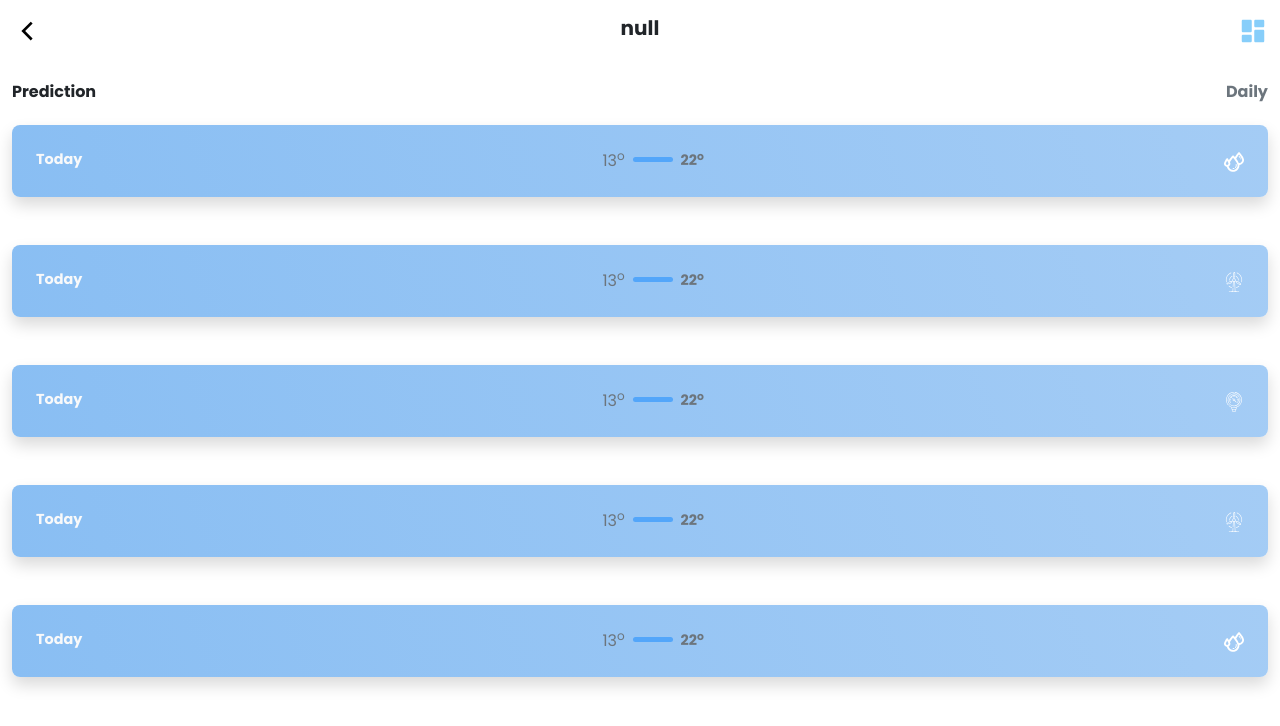
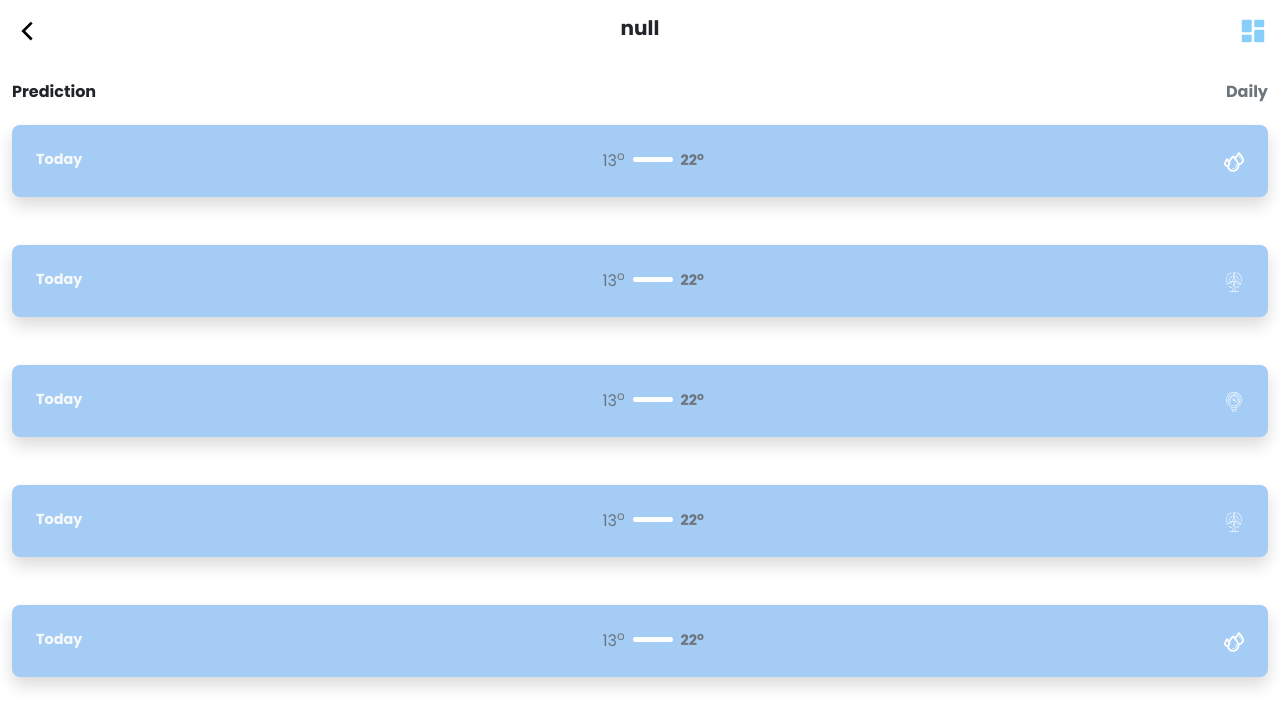
Before and after one commit to JoaoP74/react-weather, a React (Create React App) app: page /forecast in a window 1280 px wide. Shown: the top 726 px of the page. Built offline with nearby package versions, Linux system fonts and the light colour scheme.

Commit message:
Updated the future weather component notch bg color

```diff
--- a/src/inc/styles/style.css
+++ b/src/inc/styles/style.css
@@ -236,7 +236,7 @@ section.footer-nav > section {
 .next-week-notch{
     width:40px;
     height:5px;
-    background:var(--brand-primary-color);
+    background:white;
     border-radius: var(--footer-notch-border-radius);
 	transform:translateY(-10px);
 }
@@ -257,7 +257,7 @@ section.footer-nav > section {
 }
 
 .brand-gradient{
-	background: linear-gradient(70deg, var(--brand-tertiary-color), var(--brand-tertiary-color-2));
+	background: var(--brand-tertiary-color-2);
 }
 @media (min-width: 667.98px) {
 	.width-toggle {
```
